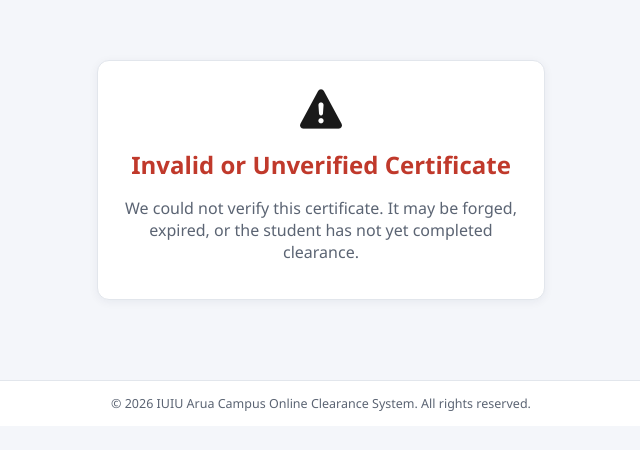
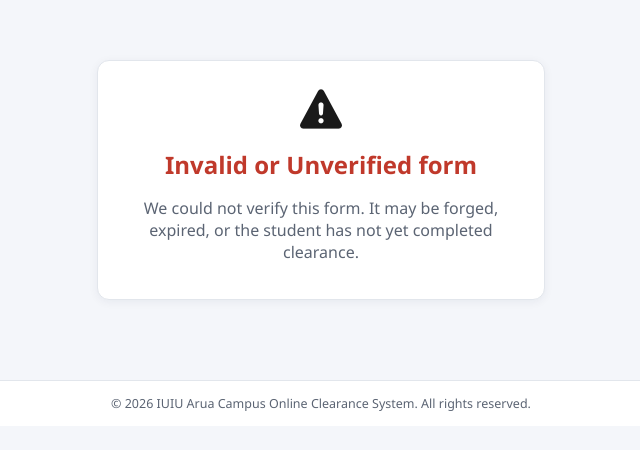
Before and after one commit to Ibrahim-19/iuiu-clearance-system, a Flask app: page /verify/1 in a window 1280 px wide. Shown: the top 450 px of the page, without its empty margins (319-959 px from the left). Run offline with Flask 3, Linux system fonts and the light colour scheme.

Commit message:
some changes

```diff
--- a/app/student/routes.py
+++ b/app/student/routes.py
@@ -158,7 +158,7 @@ def certificate(request_id):
     if req.student_id != current_user.id:
         abort(403)
     if not check_request_fully_cleared(req):
-        flash("Your certificate will be available once all 5 departments approve your clearance.", "info")
+        flash("Your form will be available once all 5 departments approve your clearance.", "info")
         return redirect(url_for("student.dashboard"))
 
     if not req.certificate_generated or not req.certificate_filename:
--- a/app/templates/verify.html
+++ b/app/templates/verify.html
@@ -13,8 +13,8 @@
     <div class="card" style="text-align:center;">
       {% if valid %}
         <div style="font-size:42px;"><i class="fa-solid fa-circle-check"></i></div>
-        <h2 style="color:#1e7b34;margin:10px 0 4px;">Certificate Verified</h2>
-        <p style="color:#5b6473;">This clearance certificate is authentic and was issued by the IUIU Arua Campus Online Clearance System.</p>
+        <h2 style="color:#1e7b34;margin:10px 0 4px;">Form Verified</h2>
+        <p style="color:#5b6473;">This clearance form is authentic and was issued by the IUIU Arua Campus Online Clearance System.</p>
         <hr style="border:none;border-top:1px solid #e2e6ec;margin:18px 0;">
         <p><strong>Student:</strong> {{ request_obj.student.name }}</p>
         <p><strong>Registration Number:</strong> {{ request_obj.student.reg_number }}</p>
@@ -22,8 +22,8 @@
         <p><strong>Cleared On:</strong> {{ request_obj.fully_cleared_at.strftime('%d %B %Y') if request_obj.fully_cleared_at else '-' }}</p>
       {% else %}
         <div style="font-size:42px;"><i class="fa-solid fa-triangle-exclamation"></i></div>
-        <h2 style="color:#c0392b;margin:10px 0 4px;">Invalid or Unverified Certificate</h2>
-        <p style="color:#5b6473;">We could not verify this certificate. It may be forged, expired, or the student has not yet completed clearance.</p>
+        <h2 style="color:#c0392b;margin:10px 0 4px;">Invalid or Unverified form</h2>
+        <p style="color:#5b6473;">We could not verify this form. It may be forged, expired, or the student has not yet completed clearance.</p>
       {% endif %}
     </div>
   </div>
```
